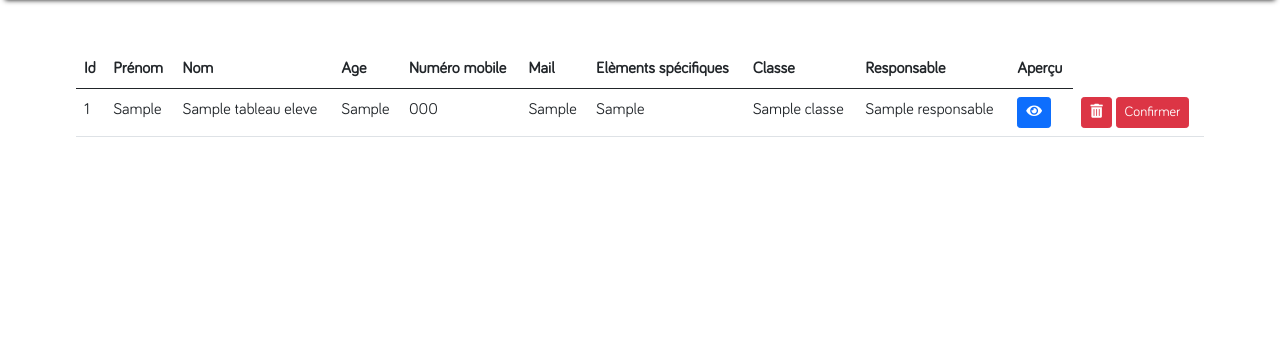
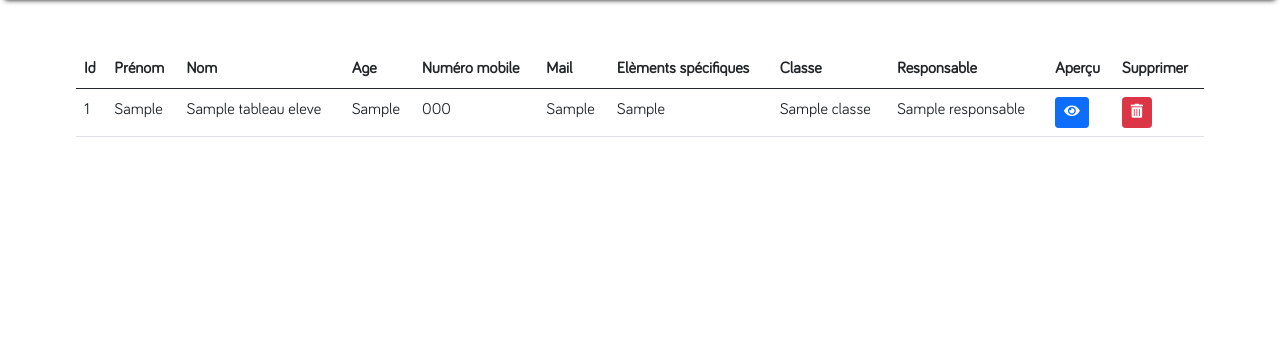
Before and after one commit to Mathar-sudo/winnerschool, a PHP site: template templates/eleve/index.php in a window 1280 px wide; the page is wider, and only the part inside the window is pictured. Shown: the part 96-436 px from the top of that part. Run offline with PHP 8.4, Linux system fonts and the light colour scheme; the visitor is signed in with stand-in values (Sample User, id 1); the template is opened without the code that fills it: most values are stand-ins (such as "Sample title", 1, 10 or a date in 2020).

Commit message:
Correctifs

```diff
--- a/templates/classe/index.php
+++ b/templates/classe/index.php
@@ -13,6 +13,7 @@
                 <th scope="col">Id</th>
                 <th scope="col">Nom</th>
                 <th scope="col">Aperçu</th>
+                <th scope="col">Supprimer</th>
                 </tr>
             </thead>
             <tbody>
--- a/templates/eleve/index.php
+++ b/templates/eleve/index.php
@@ -20,6 +20,7 @@
                 <th scope="col">Classe</th>
                 <th scope="col">Responsable</th>
                 <th scope="col">Aperçu</th>
+                <th scope="col">Supprimer</th>
                 </tr>
             </thead>
             <tbody>
@@ -38,7 +39,7 @@
                     <td><?= $eleve->get_responsable() ?></td>
                     <td><a href="?eleve=<?= $eleve->get_id_eleve() ?>"><button class="btn btn-primary btn-sm"><i class="fas fa-eye"></i></button></a></td>
                     <td><button id="supprimer_eleve" class="btn btn-danger btn-sm"><i class="fas fa-trash-alt"></i></button>
-                    <a href="?supprimer_eleve=<?= $eleve->get_id_eleve()?>" id="confirm_suppression" ><button class="btn btn-danger btn-sm">Confirmer</button></a></td>
+                    <a href="?supprimer_eleve=<?= $eleve->get_id_eleve()?>" id="confirm_suppression" style="display:none;"><button class="btn btn-danger btn-sm">Confirmer</button></a></td>
                 </tr>
                 <?php
                     }
@@ -48,7 +49,7 @@
     </div>
 <script>
 $(document).ready(function(){
-        $("#supprimer_eleve").click(function(){
+    $("#supprimer_eleve").click(function(){
         $("#confirm_suppression").show();
     });
 });
```
Also changed, not shown: templates/intervenant/show.php (+5 -4 lines), templates/matiere/show.php (+4 -4 lines).
